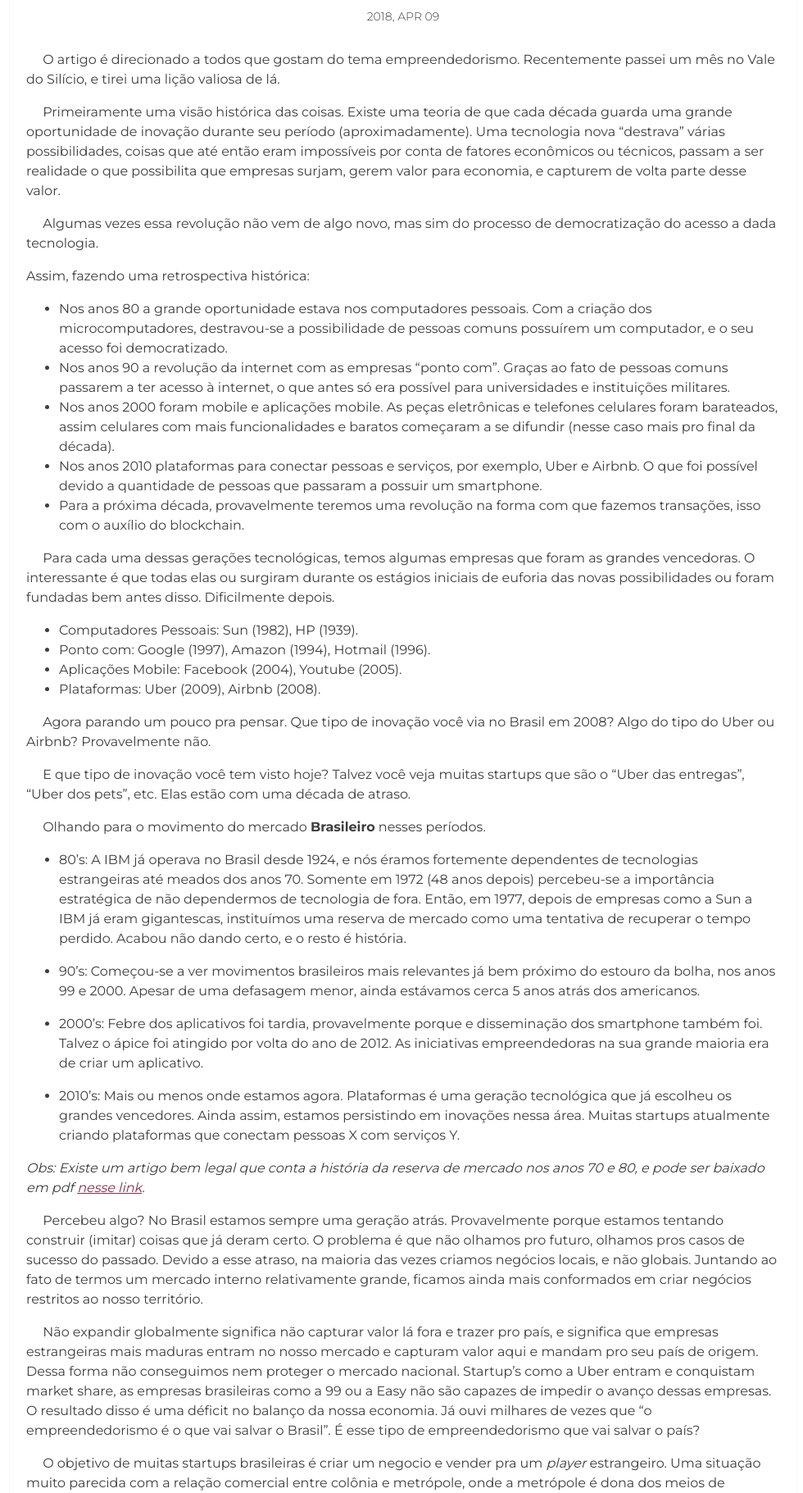
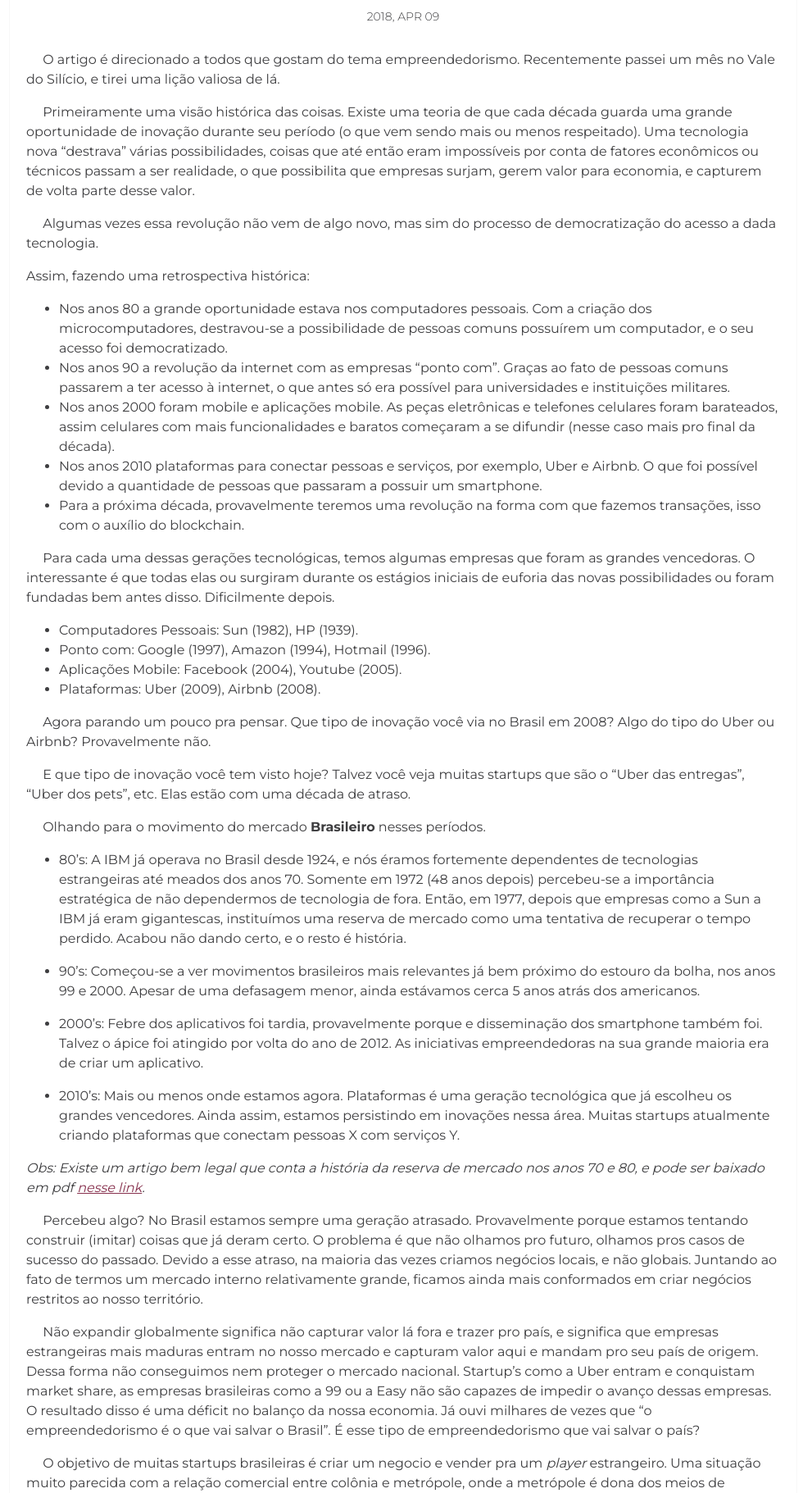
Before and after one commit to lorenzocesconetto/lorenzocesconetto.github.io, a Jekyll site: the page built from _posts/2018-04-09-licao-ensinada-pelo-vale-do-silicio.markdown, in a window 1280 px wide, cut to the strip 607-2428 px from the top of the page. Shown: the whole strip at 82% size, without its empty margins (148-1128 px from the left). Built offline with Jekyll 4.4.1, drawn with Linux system fonts in a browser that asks for light colours; comment, search, counter and statistics services are not loaded; some of the changed text lies outside the part shown.

Commit message:
grammar updates 4

```diff
--- a/_posts/2018-04-09-licao-ensinada-pelo-vale-do-silicio.markdown
+++ b/_posts/2018-04-09-licao-ensinada-pelo-vale-do-silicio.markdown
@@ -11,7 +11,7 @@
 &emsp; O artigo é direcionado a todos que gostam do tema empreendedorismo. Recentemente passei um mês no Vale do Silício, e tirei uma lição valiosa de lá.
 
 &emsp; Primeiramente uma visão histórica das coisas.
-Existe uma teoria de que cada década guarda uma grande oportunidade de inovação durante seu período (aproximadamente). Uma tecnologia nova “destrava” várias possibilidades, coisas que até então eram impossíveis por conta de fatores econômicos ou técnicos, passam a ser realidade o que possibilita que empresas surjam, gerem valor para economia, e capturem de volta parte desse valor.
+Existe uma teoria de que cada década guarda uma grande oportunidade de inovação durante seu período (o que vem sendo mais ou menos respeitado). Uma tecnologia nova “destrava” várias possibilidades, coisas que até então eram impossíveis por conta de fatores econômicos ou técnicos passam a ser realidade, o que possibilita que empresas surjam, gerem valor para economia, e capturem de volta parte desse valor.
 
 &emsp; Algumas vezes essa revolução não vem de algo novo, mas sim do processo de democratização do acesso a dada tecnologia.
 
@@ -36,7 +36,7 @@
 
 &emsp; Olhando para o movimento do mercado __Brasileiro__ nesses períodos.
 
-- 80's: A IBM já operava no Brasil desde 1924, e nós éramos fortemente dependentes de tecnologias estrangeiras até meados dos anos 70. Somente em 1972 (48 anos depois) percebeu-se a importância estratégica de não dependermos de tecnologia de fora. Então, em 1977, depois de empresas como a Sun a IBM já eram gigantescas, instituímos uma reserva de mercado como uma tentativa de recuperar o tempo perdido. Acabou não dando certo, e o resto é história.
+- 80's: A IBM já operava no Brasil desde 1924, e nós éramos fortemente dependentes de tecnologias estrangeiras até meados dos anos 70. Somente em 1972 (48 anos depois) percebeu-se a importância estratégica de não dependermos de tecnologia de fora. Então, em 1977, depois que empresas como a Sun a IBM já eram gigantescas, instituímos uma reserva de mercado como uma tentativa de recuperar o tempo perdido. Acabou não dando certo, e o resto é história.
 
 - 90's: Começou-se a ver movimentos brasileiros mais relevantes já bem próximo do estouro da bolha, nos anos 99 e 2000. Apesar de uma defasagem menor, ainda estávamos cerca 5 anos atrás dos americanos.
 
@@ -46,7 +46,7 @@
 
 _Obs: Existe um artigo bem legal que conta a história da reserva de mercado nos anos 70 e 80, e pode ser baixado em pdf <a target="_blank" href="http://www.scielo.br/scielo.php?script=sci_arttext&pid=S0104-59702003000200008" target="_">nesse link</a>._
 
-&emsp; Percebeu algo? No Brasil estamos sempre uma geração atrás. Provavelmente porque estamos tentando construir (imitar) coisas que já deram certo. O problema é que não olhamos pro futuro, olhamos pros casos de sucesso do passado. Devido a esse atraso, na maioria das vezes criamos negócios locais, e não globais. Juntando ao fato de termos um mercado interno relativamente grande, ficamos ainda mais conformados em criar negócios restritos ao nosso território.
+&emsp; Percebeu algo? No Brasil estamos sempre uma geração atrasado. Provavelmente porque estamos tentando construir (imitar) coisas que já deram certo. O problema é que não olhamos pro futuro, olhamos pros casos de sucesso do passado. Devido a esse atraso, na maioria das vezes criamos negócios locais, e não globais. Juntando ao fato de termos um mercado interno relativamente grande, ficamos ainda mais conformados em criar negócios restritos ao nosso território.
 
 &emsp; Não expandir globalmente significa não capturar valor lá fora e trazer pro país, e significa que empresas estrangeiras mais maduras entram no nosso mercado e capturam valor aqui e mandam pro seu país de origem. Dessa forma não conseguimos nem proteger o mercado nacional. Startup’s como a Uber entram e conquistam market share, as empresas brasileiras como a 99 ou a Easy não são capazes de impedir o avanço dessas empresas. O resultado disso é uma déficit no balanço da nossa economia. Já ouvi milhares de vezes que “o empreendedorismo é o que vai salvar o Brasil”. É esse tipo de empreendedorismo que vai salvar o país?
 
@@ -65,7 +65,7 @@
 
 ### Estônia
 
-&emsp; A Estônia é um case interessante. Primeiramente, o país digitalizou a maior parte dos seus processos burocráticos, o que economiza a eles 2% do PIB anualmente. O mais fantástico porém, é que essa digitalização permite que empresas que operam 100% fora do país podem ser estonianas realizando todos os processos burocráticos remotamente. Dessa forma, o país oferece estrutura para essas companhias, e em contra partida captura parte do valor gerado por elas.
+&emsp; A Estônia é um _case_ interessante. Primeiramente, o país digitalizou a maior parte dos seus processos burocráticos, o que economiza a eles 2% do PIB anualmente. O mais fantástico porém, é que essa digitalização permite que empresas que operam 100% fora do país podem ser estonianas realizando todos os processos burocráticos remotamente. Dessa forma, o país oferece estrutura para essas companhias, e em contra partida captura parte do valor gerado por elas.
 
 &emsp; O fato de possuírem um mercado interno pequeno, e uma educação fortemente voltada à tecnologia fez com que eles se tornassem uma potência tecnológica na Europa. O Skype por exemplo, foi fundado na Estônia. Assisti à uma palestra do Toomas Hendrik Ilves, ex-presidente do país, quando estava em Stanford, e ele recomendou esse <strong><a target="_blank" href="https://www.newyorker.com/magazine/2017/12/18/estonia-the-digital-republic">artigo</a></strong>. Vale a pena ler.
 
```
